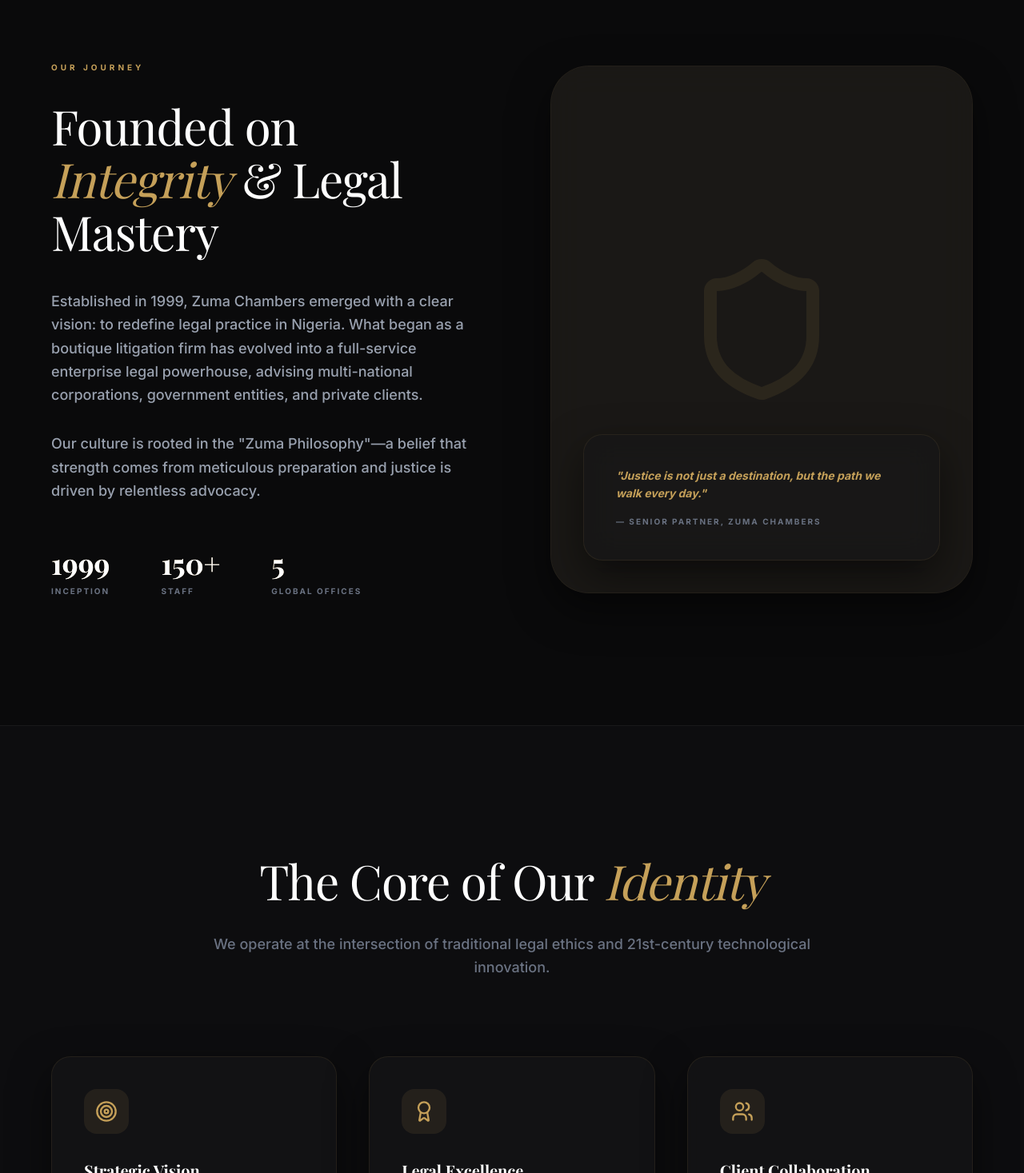
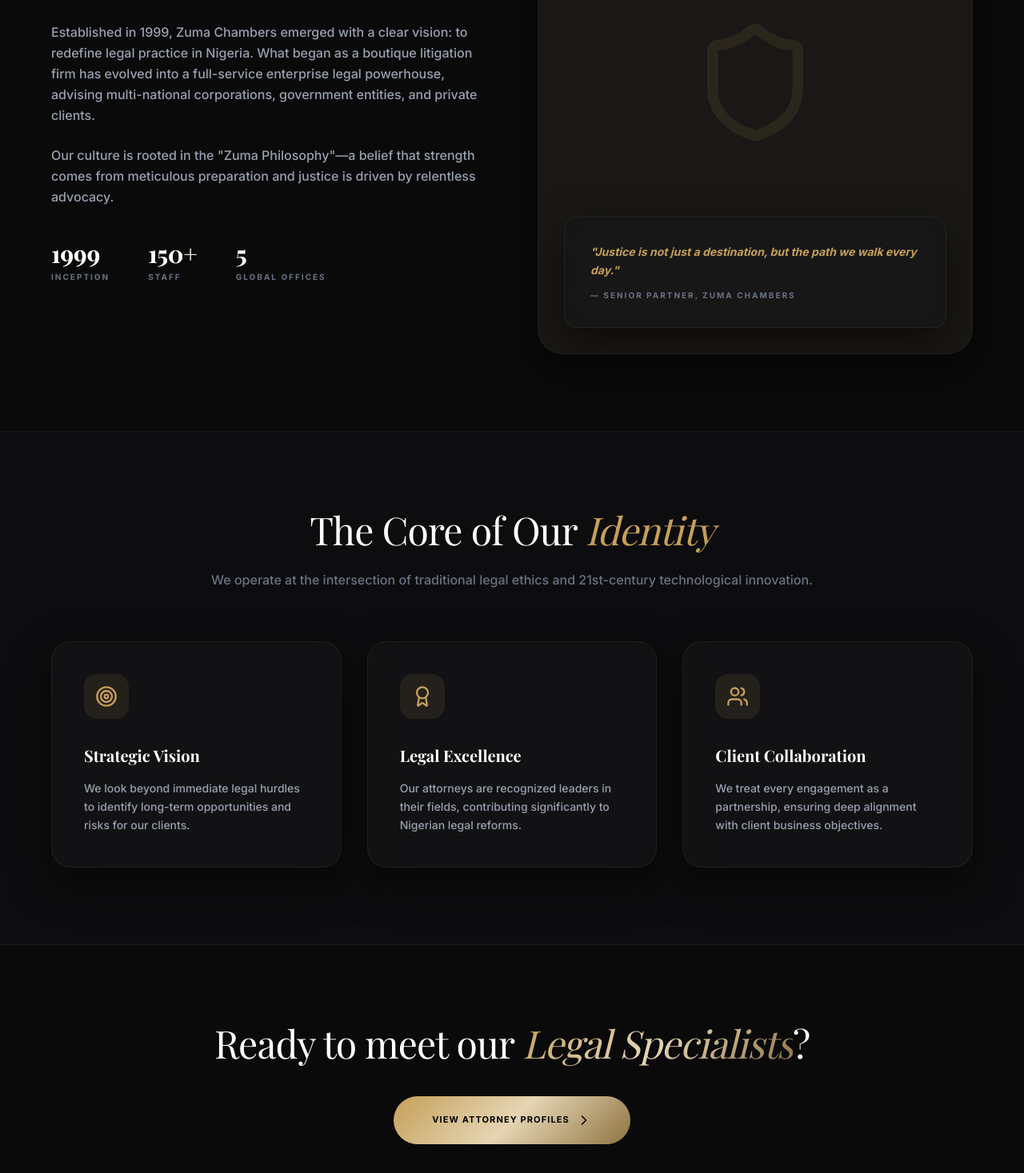
Before and after one commit to elameen37/zuma_chambers, a Next.js app: page /about in a window 1280 px wide. Shown: the part 783-2250 px from the top of the page at 80% size. Built offline with nearby package versions, Linux system fonts and the light colour scheme; no server answers; a web font is replaced by a local one.

Commit message:
style: moderate whitespaces across all pages for a more compact layout

```diff
--- a/src/app/about/page.tsx
+++ b/src/app/about/page.tsx
@@ -30,8 +30,8 @@
       <Navbar />
 
       {/* Header Section */}
-      <section className="pt-52 pb-32 border-b border-white/5 relative overflow-hidden">
-        <div className="absolute top-0 right-0 w-[500px] h-[500px] bg-brand-primary/5 blur-[120px] rounded-full -translate-y-1/2 translate-x-1/4" />
+      <section className="pt-40 pb-20 border-b border-white/5 relative overflow-hidden">
+        <div className="absolute top-0 right-0 w-[400px] h-[400px] bg-brand-primary/5 blur-[100px] rounded-full -translate-y-1/2 translate-x-1/4" />
 
         <div className="section-responsive relative z-10">
           <motion.div
@@ -40,7 +40,7 @@
             transition={{ duration: 1, ease: "easeOut" }}
             className="text-center max-w-4xl mx-auto"
           >
-            <div className="flex items-center justify-center gap-4 mb-8">
+            <div className="flex items-center justify-center gap-4 mb-6">
               <div className="w-12 h-[1px] bg-brand-primary" />
               <h2 className="text-brand-primary text-[10px] font-bold tracking-[0.5em] uppercase font-inter">
                 Legacy of Excellence
@@ -48,11 +48,11 @@
               <div className="w-12 h-[1px] bg-brand-primary" />
             </div>
 
-            <h1 className="heading-premium text-6xl md:text-8xl font-bold mb-10 text-white leading-tight">
+            <h1 className="heading-premium text-5xl md:text-7xl font-bold mb-8 text-white leading-tight">
               About <span className="italic bg-luxury-gradient bg-clip-text text-transparent">Zuma Chambers</span>
             </h1>
 
-            <p className="text-gray-400 text-lg md:text-xl leading-relaxed font-inter font-medium max-w-3xl mx-auto">
+            <p className="text-gray-400 text-lg leading-relaxed font-inter font-medium max-w-3xl mx-auto">
               A premier Nigerian law firm dedicated to providing sophisticated legal solutions through a combination of traditional wisdom and modern innovation.
             </p>
           </motion.div>
@@ -60,22 +60,22 @@
       </section>
 
       {/* History & Culture */}
-      <section className="py-40 relative">
+      <section className="py-24 relative">
         <div className="section-responsive">
-          <div className="grid grid-cols-1 lg:grid-cols-2 gap-24 items-center">
+          <div className="grid grid-cols-1 lg:grid-cols-2 gap-16 items-center">
             <motion.div
               initial={{ opacity: 0, x: -50 }}
               whileInView={{ opacity: 1, x: 0 }}
               transition={{ duration: 1 }}
               viewport={{ once: true }}
             >
-              <h3 className="text-[10px] font-bold tracking-[0.4em] uppercase text-brand-primary mb-8 font-inter">
+              <h3 className="text-[10px] font-bold tracking-[0.4em] uppercase text-brand-primary mb-6 font-inter">
                 Our Journey
               </h3>
-              <h2 className="heading-premium text-5xl md:text-6xl text-white mb-10 leading-tight">
+              <h2 className="heading-premium text-4xl md:text-5xl text-white mb-8 leading-tight">
                 Founded on <span className="italic text-brand-primary">Integrity</span> & Legal Mastery
               </h2>
-              <div className="space-y-8 text-gray-400 font-inter font-medium leading-relaxed text-lg">
+              <div className="space-y-6 text-gray-400 font-inter font-medium leading-relaxed text-base">
                 <p>
                   Established in 1999, Zuma Chambers emerged with a clear vision: to redefine legal practice in Nigeria. What began as a boutique litigation firm has evolved into a full-service enterprise legal powerhouse, advising multi-national corporations, government entities, and private clients.
                 </p>
@@ -84,17 +84,17 @@
                 </p>
               </div>
 
-              <div className="mt-14 flex flex-wrap gap-16">
-                <div className="flex flex-col gap-2">
-                  <span className="text-4xl font-bold text-white font-playfair bg-luxury-gradient bg-clip-text text-transparent">1999</span>
+              <div className="mt-10 flex flex-wrap gap-12">
+                <div className="flex flex-col gap-1">
+                  <span className="text-3xl font-bold text-white font-playfair bg-luxury-gradient bg-clip-text text-transparent">1999</span>
                   <span className="text-[10px] font-bold uppercase tracking-[0.2em] text-gray-500 font-inter">Inception</span>
                 </div>
-                <div className="flex flex-col gap-2">
-                  <span className="text-4xl font-bold text-white font-playfair bg-luxury-gradient bg-clip-text text-transparent">150+</span>
+                <div className="flex flex-col gap-1">
+                  <span className="text-3xl font-bold text-white font-playfair bg-luxury-gradient bg-clip-text text-transparent">150+</span>
                   <span className="text-[10px] font-bold uppercase tracking-[0.2em] text-gray-500 font-inter">Staff</span>
                 </div>
-                <div className="flex flex-col gap-2">
-                  <span className="text-4xl font-bold text-white font-playfair bg-luxury-gradient bg-clip-text text-transparent">5</span>
+                <div className="flex flex-col gap-1">
+                  <span className="text-3xl font-bold text-white font-playfair bg-luxury-gradient bg-clip-text text-transparent">5</span>
                   <span className="text-[10px] font-bold uppercase tracking-[0.2em] text-gray-500 font-inter">Global Offices</span>
                 </div>
               </div>
@@ -107,14 +107,14 @@
               viewport={{ once: true }}
               className="relative"
             >
-              <div className="aspect-[4/5] glass-panel rounded-[3rem] flex items-center justify-center relative overflow-hidden">
+              <div className="aspect-[4/5] glass-panel rounded-[2rem] flex items-center justify-center relative overflow-hidden">
                 <div className="absolute inset-0 bg-brand-primary/5 shimmer" />
-                <Shield className="w-48 h-48 text-brand-primary/10" />
-                <div className="absolute bottom-10 left-10 right-10 p-10 glass-panel rounded-3xl border-brand-primary/20">
+                <Shield className="w-40 h-40 text-brand-primary/10" />
+                <div className="absolute bottom-8 left-8 right-8 p-8 glass-panel rounded-2xl border-brand-primary/20">
                   <p className="text-sm text-brand-primary italic font-inter font-bold leading-relaxed">
                     &quot;Justice is not just a destination, but the path we walk every day.&quot;
                   </p>
-                  <p className="text-[10px] text-gray-500 mt-4 tracking-[0.2em] uppercase font-bold">
+                  <p className="text-[10px] text-gray-500 mt-3 tracking-[0.2em] uppercase font-bold">
                     — Senior Partner, Zuma Chambers
                   </p>
                 </div>
@@ -125,16 +125,16 @@
       </section>
 
       {/* Values Grid */}
-      <section className="py-40 bg-slate-grey/30 border-y border-white/5">
+      <section className="py-24 bg-slate-grey/30 border-y border-white/5">
         <div className="section-responsive">
-          <div className="text-center mb-24 max-w-3xl mx-auto">
-            <h2 className="heading-premium text-5xl md:text-6xl text-white mb-8">The Core of Our <span className="italic text-brand-primary">Identity</span></h2>
-            <p className="text-gray-500 text-lg font-inter font-medium leading-relaxed">
+          <div className="text-center mb-16 max-w-3xl mx-auto">
+            <h2 className="heading-premium text-4xl md:text-5xl text-white mb-6">The Core of Our <span className="italic text-brand-primary">Identity</span></h2>
+            <p className="text-gray-500 text-base font-inter font-medium leading-relaxed">
               We operate at the intersection of traditional legal ethics and 21st-century technological innovation.
             </p>
           </div>
 
-          <div className="grid grid-cols-1 md:grid-cols-2 lg:grid-cols-3 gap-10">
+          <div className="grid grid-cols-1 md:grid-cols-2 lg:grid-cols-3 gap-8">
             <ValueCard
               icon={Target}
               title="Strategic Vision"
@@ -158,9 +158,9 @@
       </section>
 
       {/* Call to action */}
-      <section className="py-40 section-responsive text-center">
-        <h2 className="heading-premium text-4xl md:text-6xl text-white mb-12">Ready to meet our <span className="italic bg-luxury-gradient bg-clip-text text-transparent">Legal Specialists</span>?</h2>
-        <button className="btn-modern !py-6 !px-16 !text-[12px] mx-auto">
+      <section className="py-24 section-responsive text-center">
+        <h2 className="heading-premium text-3xl md:text-5xl text-white mb-10">Ready to meet our <span className="italic bg-luxury-gradient bg-clip-text text-transparent">Legal Specialists</span>?</h2>
+        <button className="btn-modern !py-5 !px-12 !text-[11px] mx-auto">
           View Attorney Profiles <ChevronRight size={20} />
         </button>
       </section>
--- a/src/app/page.tsx
+++ b/src/app/page.tsx
@@ -44,7 +44,7 @@
       <Navbar />
 
       {/* Hero Section */}
-      <section className="relative min-h-screen flex items-center overflow-hidden">
+      <section className="relative min-h-[80vh] flex items-center overflow-hidden">
         {/* Modern Background */}
         <div className="absolute inset-0 z-0">
           <div
@@ -58,34 +58,34 @@
           <div className="absolute inset-0 bg-dark-gradient opacity-80" />
         </div>
 
-        <div className="section-responsive relative z-10 w-full pt-32 pb-20">
-          <div className="max-w-5xl mt-5">
+        <div className="section-responsive relative z-10 w-full pt-28 pb-16">
+          <div className="max-w-5xl mt-2">
             <motion.div
               initial={{ opacity: 0, y: 30 }}
               animate={{ opacity: 1, y: 0 }}
               transition={{ duration: 1, ease: "easeOut" }}
             >
-              <div className="flex items-center gap-4 mb-8">
+              <div className="flex items-center gap-4 mb-6">
                 <div className="w-12 h-[1px] bg-brand-primary" />
                 <h2 className="text-brand-primary text-[10px] font-bold tracking-[0.5em] uppercase font-inter">
                   The Future of Legal Excellence
                 </h2>
               </div>
 
-              <h1 className="heading-premium text-5xl md:text-7xl lg:text-8xl font-bold mb-10 text-white leading-[0.95]">
+              <h1 className="heading-premium text-5xl md:text-7xl lg:text-8xl font-bold mb-8 text-white leading-[0.95]">
                 Rooted in <span className="text-brand-primary italic">Strength</span>.<br />
                 Driven by <span className="bg-luxury-gradient bg-clip-text text-transparent italic">Justice</span>.
               </h1>
 
-              <p className="text-lg md:text-xl text-gray-400 mb-14 max-w-2xl leading-relaxed font-inter font-medium">
+              <p className="text-lg md:text-xl text-gray-400 mb-10 max-w-2xl leading-relaxed font-inter font-medium">
                 Zuma Chambers provides premier legal counsel and sophisticated operational solutions for high-stakes litigation, corporate complexities, and global regulatory compliance.
               </p>
 
               <div className="flex flex-col sm:flex-row gap-6">
-                <button className="btn-modern !py-5 !px-12 !text-[11px]">
+                <button className="btn-modern !py-4 !px-10 !text-[11px]">
                   Secure a Consultation
                 </button>
-                <button className="btn-modern-outline !py-5 !px-12 !text-[11px]">
+                <button className="btn-modern-outline !py-4 !px-10 !text-[11px]">
                   Our Practice Areas <ArrowRight size={18} />
                 </button>
               </div>
@@ -98,17 +98,16 @@
           initial={{ opacity: 0 }}
           animate={{ opacity: 1 }}
           transition={{ delay: 1 }}
-          className="absolute bottom-12 left-1/2 -translate-x-1/2 flex flex-col items-center gap-4"
+          className="absolute bottom-8 left-1/2 -translate-x-1/2 flex flex-col items-center gap-4"
         >
-          <span className="text-[10px] font-bold tracking-[0.3em] uppercase text-gray-500 rotate-90 mb-8">Scroll</span>
-          <div className="w-px h-24 bg-gradient-to-b from-brand-primary to-transparent" />
+          <div className="w-px h-16 bg-gradient-to-b from-brand-primary to-transparent" />
         </motion.div>
       </section>
 
       {/* Stats Section */}
-      <section className="py-32 border-y border-white/5 bg-slate-grey/30">
+      <section className="py-20 border-y border-white/5 bg-slate-grey/30">
         <div className="section-responsive">
-          <div className="grid grid-cols-2 lg:grid-cols-4 gap-16 lg:gap-8">
+          <div className="grid grid-cols-2 lg:grid-cols-4 gap-12 lg:gap-8">
             <StatItem label="Years of Excellence" value="25" suffix="+" />
             <StatItem label="Successful Cases" value="1,200" suffix="+" />
             <StatItem label="Senior Advocates" value="12" />
@@ -118,14 +117,14 @@
       </section>
 
       {/* Practice Areas */}
-      <section className="py-40 relative">
+      <section className="py-24 relative">
         <div className="section-responsive">
-          <div className="flex flex-col lg:flex-row lg:items-end justify-between mb-24 gap-12">
+          <div className="flex flex-col lg:flex-row lg:items-end justify-between mb-16 gap-10">
             <div className="max-w-2xl">
-              <h2 className="text-[10px] font-bold tracking-[0.4em] uppercase text-brand-primary mb-6 font-inter">
+              <h2 className="text-[10px] font-bold tracking-[0.4em] uppercase text-brand-primary mb-4 font-inter">
                 Areas of Expertise
               </h2>
-              <h3 className="heading-premium text-5xl md:text-6xl text-white">
+              <h3 className="heading-premium text-4xl md:text-5xl text-white">
                 Specialized Solutions for <span className="italic bg-luxury-gradient bg-clip-text text-transparent">Modern Challenges</span>
               </h3>
             </div>
@@ -134,7 +133,7 @@
             </button>
           </div>
 
-          <div className="grid grid-cols-1 md:grid-cols-2 lg:grid-cols-3 gap-10">
+          <div className="grid grid-cols-1 md:grid-cols-2 lg:grid-cols-3 gap-8">
             <FeatureCard
               icon={Scale}
               title="Litigation & Dispute"
@@ -158,17 +157,17 @@
       </section>
 
       {/* Call to action */}
-      <section className="py-40 section-responsive">
-        <div className="glass-panel p-16 md:p-32 text-center relative overflow-hidden group rounded-[3rem]">
+      <section className="py-24 section-responsive">
+        <div className="glass-panel p-12 md:p-20 text-center relative overflow-hidden group rounded-[2.5rem]">
           <div className="absolute inset-0 bg-brand-primary/5 opacity-0 group-hover:opacity-100 transition-opacity duration-1000" />
           <div className="relative z-10">
-            <h2 className="heading-premium text-4xl md:text-6xl mb-10 max-w-3xl mx-auto">
+            <h2 className="heading-premium text-3xl md:text-5xl mb-8 max-w-3xl mx-auto">
               Ready to Secure Your <span className="bg-luxury-gradient bg-clip-text text-transparent italic">Legal Future</span>?
             </h2>
-            <p className="text-lg text-gray-400 mb-16 max-w-xl mx-auto font-inter font-medium leading-relaxed">
+            <p className="text-base text-gray-400 mb-12 max-w-xl mx-auto font-inter font-medium leading-relaxed">
               Experience the pinnacle of legal operations. Join Zuma Chambers and transform how your organization handles legal complexity.
             </p>
-            <button className="btn-modern !py-6 !px-16 !text-[12px]">
+            <button className="btn-modern !py-5 !px-12 !text-[11px]">
               Secure Your Consultation
             </button>
           </div>
```
